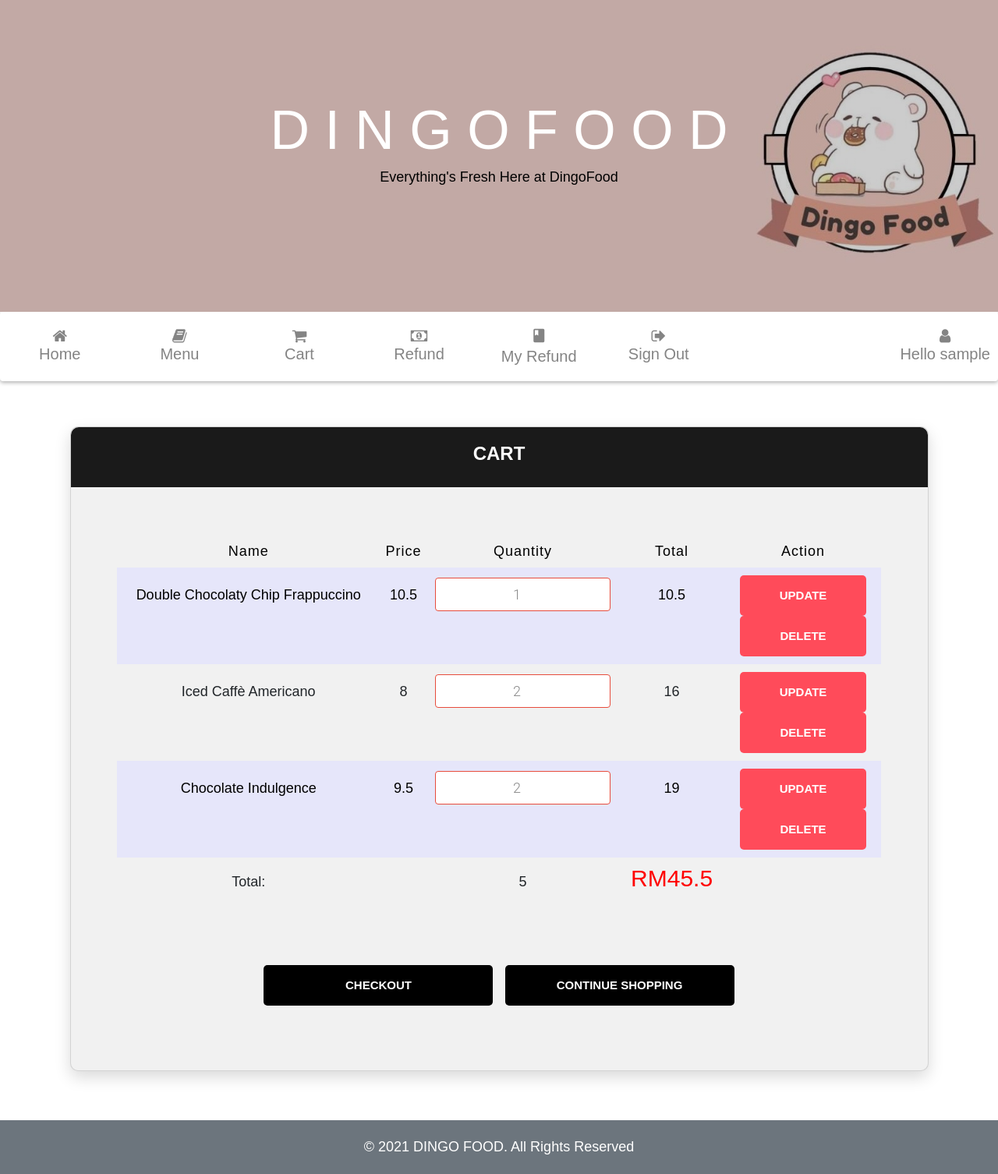
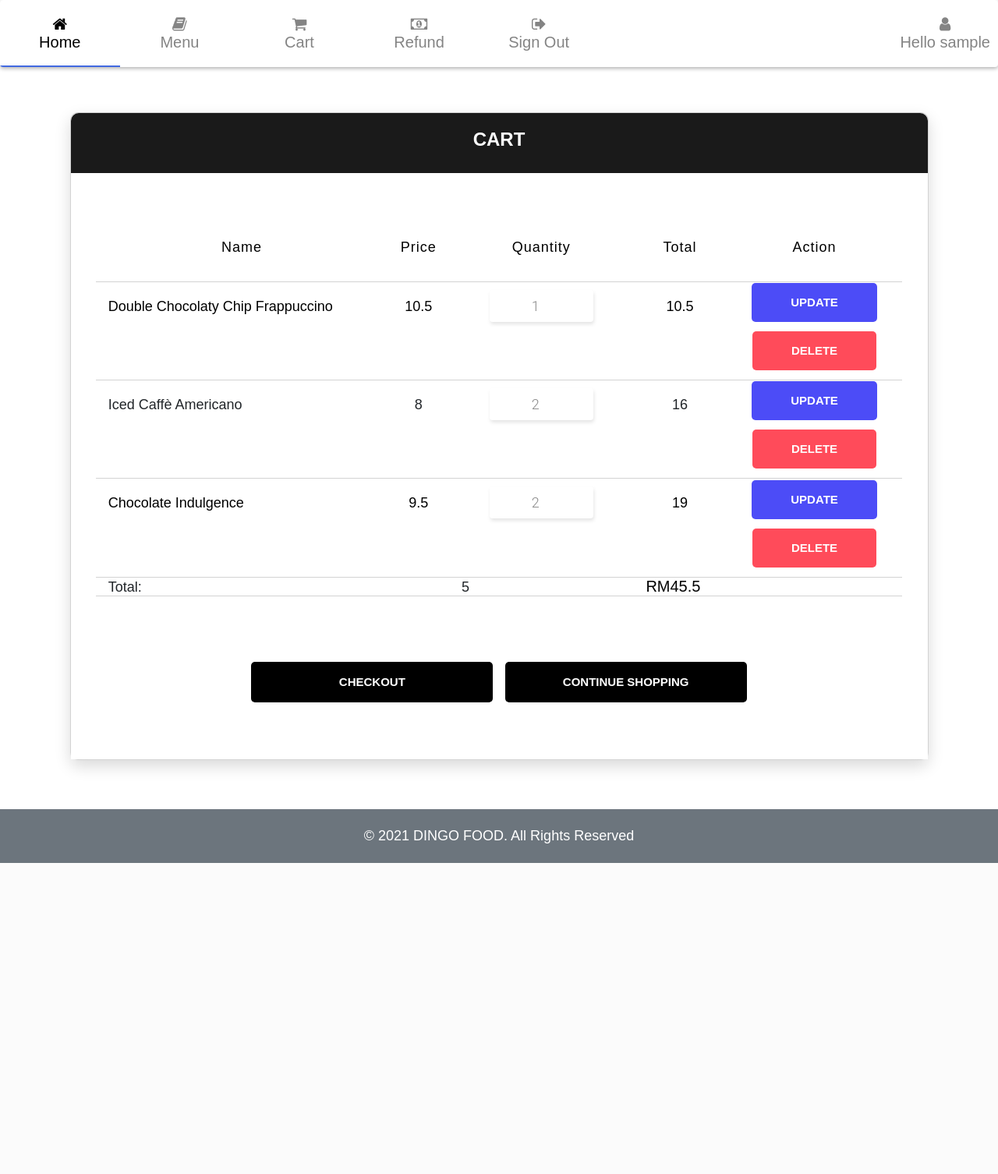
Before and after one commit to Zephyr-Night/Project, a PHP site: page /cart.php in a window 1280 px wide. Shown: the whole page at 78% size. After the commit the page ends 1107 px from the top, so only its background shows below. Run offline with PHP 8.4, Linux system fonts and the light colour scheme; the visitor is signed in with stand-in values (Sample User, id 1); data comes from the database, SQL or seed files in the repository; some libraries are stand-ins or nearby versions.

Commit message:
Order Management
Upgrade using perfective maintenance

```diff
--- a/ApplicationLayer/ManageOrderInterface/cart.php
+++ b/ApplicationLayer/ManageOrderInterface/cart.php
@@ -60,7 +60,6 @@
     </link>
     <link href="vendor/bootstrap/css/bootstrap.min.css" rel="stylesheet">
     <link rel="stylesheet" href="/Project/css/home.css">
-    <link href="https://fonts.googleapis.com/icon?family=Material+Icons" rel="stylesheet">
 
     <style>
     body,
@@ -69,6 +68,12 @@
         margin: 0;
         font-family: Arial, Helvetica, sans-serif;
     }
+    #navigation-bar a.a-cart:hover {
+    color: #000 !important;
+    }
+    .hero-image {
+    display: none;
+}
 
     .hero-image {
         background-image: linear-gradient(rgba(0, 0, 0, 0.2), rgba(0, 0, 0, 0.2)), url("/Project/img/dingoLogo4.jfif");
@@ -107,7 +112,7 @@
     }
 
     .hero-text button:hover {
-        background-color: #555;
+        background-color: orangered;
         color: white;
     }
 
@@ -117,6 +122,10 @@
     }
 
 /* Table header */
+.form-cart {
+  width: 95%;
+  margin: 0;
+}
 
 .tr_header th a{
     color: black;
@@ -129,19 +138,42 @@
 }
 
 .tr_header th{
-    color:black;
-    padding:10px 0px;
-    letter-spacing: 1px;
+  color: black;
+  padding: 33px 0px;
+  letter-spacing: 1px;
   text-align: center;
 }
-
+td.center {
+    text-align: center !important;
+}
+td.center button {
+    margin-bottom: 12px;
+    border: none;
+}
+tr {
+    border-bottom: 1px solid lightgray;
+}
+.input-card {
+    padding: 10px 5% !important;
+    text-align: center;
+    outline: none !important;
+    box-sizing: border-box;
+    border-radius: 4px;
+    color: #888;
+}
+td.input-card input {
+    border: none;
+    filter: drop-shadow(1px 3px 2px rgb(0 0 0 / 0.1));
+}
+button.btn.btn--radius-2.btn--blue {
+    background: #4c4cf7;
+}
     /* Table rows and columns */
     #emp_table td{
-         padding:10px;
-        text-align: center;
+         padding:0 16px;
+        text-align: left;
     }
     #emp_table tr:nth-child(even){
-        background-color:lavender;
         color:black;
     }
 
@@ -227,6 +259,9 @@
         border-radius: 3px;
         background: #000;
     }
+    .card-body {
+      background: #fff;
+    }
 
     .card-5 {
         background: #f1f1f1;
@@ -261,7 +296,9 @@
         padding: 52px 5px;
         padding-bottom: 73px;
     }
-
+    footer.p-4.mb-0.bg-secondary {
+        padding: 1.5rem !important;
+    }
   @media (max-width: 767px) {
     .card-5 .card-body {
         padding: 40px 30px;
@@ -301,14 +338,13 @@
 <div id="menu-nav">
     <div style="list-style-type: none;" id="navigation-bar">
         <ul>
-                <li><a href="/Project/ApplicationLayer/ManageCustomerInterface/home.php"><i class="fa fa-home"></i><span>Home</span></a></li>
-                <li><a href="/Project/ApplicationLayer/ManageMenuInterface/viewMenu.php"><i class="fa fa-book"></i><span>Menu</span></a></li>
-                <li><a href="/Project/ApplicationLayer/ManageOrderInterface/cart.php"><i class="fa fa-shopping-cart"></i><span>Cart</span></a></li>
-                <li><a href="/Project/ApplicationLayer/ManageRefundInterface/refundList.php"><i class="fa fa-money"></i><span>Refund</span></a></li>
-                <li><a href="/Project/ApplicationLayer/ManageRefundInterface/myRefund.php"><i class="material-icons" style="font-size:21px">class</i><span>My Refund</span></a></li>
-                <li><a href="/Project/ApplicationLayer/ManageCustomerInterface/logout.php" onclick="return confirm('Are you sure you want to sign out?')"><i class="fa fa-sign-out"></i><span>Sign Out</span></a></li>
+                <li><a class="a-cart" href="/Project/ApplicationLayer/ManageCustomerInterface/home.php"><i class="fa fa-home"></i><span>Home</span></a></li>
+                <li><a class="a-cart" href="/Project/ApplicationLayer/ManageMenuInterface/viewMenu.php"><i class="fa fa-book"></i><span>Menu</span></a></li>
+                <li><a class="a-cart" href="/Project/ApplicationLayer/ManageOrderInterface/cart.php"><i class="fa fa-shopping-cart"></i><span>Cart</span></a></li>
+                <li><a class="a-cart" href="/Project/ApplicationLayer/ManageRefundInterface/refundList.php"><i class="fa fa-money"></i><span>Refund</span></a></li>
+                <li><a class="a-cart" href="/Project/ApplicationLayer/ManageCustomerInterface/logout.php" onclick="return confirm('Are you sure you want to sign out?')"><i class="fa fa-sign-out"></i><span>Sign Out</span></a></li>
 
-                <a href="/Project/ApplicationLayer/ManageCustomerInterface/customerProfile.php" id="topnav-right"><i class="fa fa-user"></i><span>Hello <?php echo $name; ?></span></a>
+                <a class="a-cart" href="/Project/ApplicationLayer/ManageCustomerInterface/customerProfile.php" id="topnav-right"><i class="fa fa-user"></i><span>Hello <?php echo $name; ?></span></a>
             </ul>
 
     </div>
@@ -323,7 +359,7 @@
               </div>
               <div class="card-body">
                 <center>
-                  <form action="" method="POST">
+                  <form action="" method="POST" class="form-cart">
                     <table id="emp_table" width="100%" border="0" >
                       <tr class="tr_header" >
                         <th>Name</th>
@@ -349,12 +385,12 @@
                       echo
                       "<tr>"
                       . "<td>".$row['order_detail']."</td>"
-                      . "<td>".$row['order_price']."</td>"
-                      . "<td><input type=\"number\" name=\"order_quantity\" value=\"".$row['order_quantity']."\"> </td>"
-                      . "<td>".$price."</td>";    ?>
+                      . "<td class='center'>".$row['order_price']."</td>"
+                      . "<td class='input-card'><input type=\"number\" name=\"order_quantity\" value=\"".$row['order_quantity']."\"> </td>"
+                      . "<td class='center'>".$price."</td>";    ?>
 
-                      <td>
-                        <button class="btn btn--radius-2 btn--red" type="submit" name="update" value="Update">Update</button>
+                      <td class="center">
+                        <button class="btn btn--radius-2 btn--blue" type="submit" name="update" value="Update">Update</button>
                         <br>
                         <input type="hidden" name="order_id" value="<?=$row['order_id']?>">
                         <button class="btn btn--radius-2 btn--red" type="submit" name="delete" value="Delete">Delete</button>
@@ -378,7 +414,7 @@
                         <td><b>Total:</b></td>
                         <td></td>
                         <td><b><?=$total_quantity; ?></b></td>
-                        <td style="font-size: 30px; color: red;">
+                        <td style="font-size: 20px; color: black;">
                           <b>RM<?=$total_price; ?></b>
                         </td>
                         <td></td>
--- a/css/home.css
+++ b/css/home.css
@@ -43,7 +43,7 @@
   left: 50%;
   bottom: 0;
   height: 2px;
-  background-color: #e74c3c;
+  background-color: royalblue;
 }
 #navigation-bar a:hover::before {
   right: 0;
@@ -250,7 +250,8 @@
   border-radius: 5px;
 }
 .btn--red {
-  background: #ff4b5a;
+  background: #0000FF
+;
 }
 .btn--red:hover {
   background: #eb3746;
```
Also changed, not shown: ApplicationLayer/ManageOrderInterface/addorder_Cart.php (+38 -26 lines), ApplicationLayer/ManageOrderInterface/checkout.php (+17 -17 lines).
